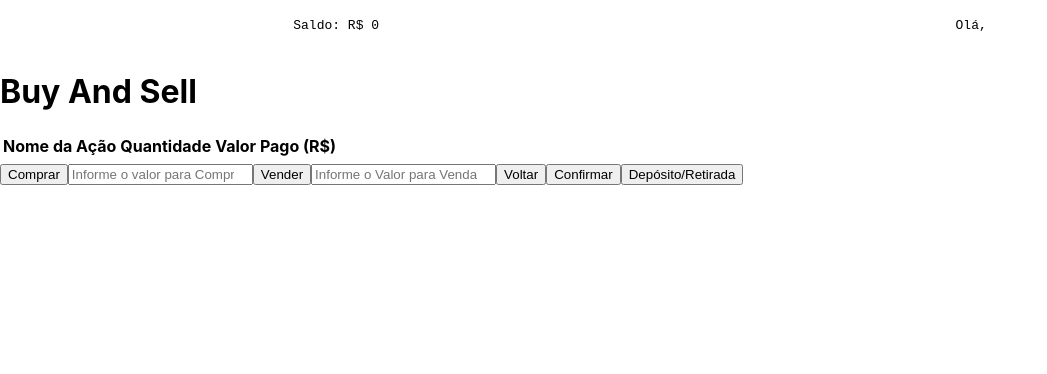
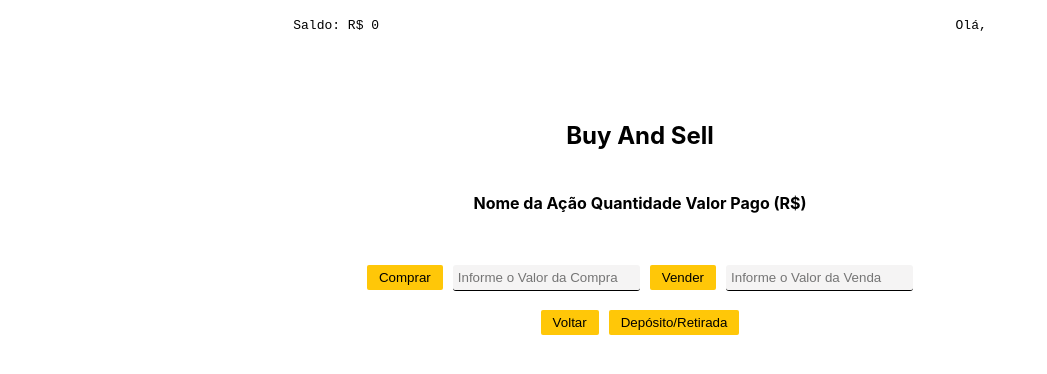
Before and after one commit to Yasmim-Matos/desafio-pratico-ps-xp, a React (Create React App) app: page /desafio-pratico-ps-xp/buyandsell in a window 1280 px wide. Shown: the top 374 px of the page, without its empty margins (0-1047 px from the left). Built offline with nearby package versions, Linux system fonts and the light colour scheme.

Commit message:
feat (style): the basic style for 'BuyAndSellPage' was added on 'BuyAndSellPage' component

```diff
--- a/src/pages/BuyAndSellPage.jsx
+++ b/src/pages/BuyAndSellPage.jsx
@@ -6,6 +6,9 @@ import AppContext from '../context/AppContext';
 
 import UserStocksData from '../utils/UserStocksData';
 import AvailableStocksToInvestData from '../utils/AvailableStocksToInvestData';
+
+import '../styles/BuyAndSellPage.css';
+import '../styles/StyleForTables.css';
 
 function BuyAndSellPage() {
     const [inputValue, setNewValue] = useState(0);
@@ -96,13 +99,16 @@ function BuyAndSellPage() {
     }
 
     return (
-        <main className="buy-and-sell-container">
+        <main>
             <Header />
+
+            <section className="buy-and-sell-container">
+
                 <h1>Buy And Sell</h1>
 
                 { typeOfStock === 1
                     ?
-                <table>
+                    <table className="styled-table">
                         <thead>
                             <tr>
                                 <th>Nome da Ação</th>
@@ -137,6 +143,7 @@ function BuyAndSellPage() {
                     </table>
                 }
 
+                <div className="principal-buttons-inputs-buy-sell">
                     <button
                         type="button"
                         name="buy-button"
@@ -147,7 +154,7 @@ function BuyAndSellPage() {
 
                     <input
                         type="number"
-                placeholder="Informe o valor para Compra"
+                        placeholder="Informe o Valor da Compra"
                         onChange={ ({ target: { value } }) => setNewValue(value) }
                     />
 
@@ -161,10 +168,12 @@ function BuyAndSellPage() {
 
                     <input
                     type="number"
-            placeholder="Informe o Valor para Venda"
+                    placeholder="Informe o Valor da Venda"
                     onChange={ ({ target: { value } }) => setNewValue(value) }
                     />
+                </div>
 
+                <div className="buy-and-sell-redirect-buttons">
                     <Link to="/stocklist">
                         <button
                             type="button"
@@ -173,12 +182,6 @@ function BuyAndSellPage() {
                         </button>
                     </Link>
 
-            <button
-                type="button"
-            >
-                Confirmar
-            </button>
-
                     <Link to="/depositandwithdrawal">
                         <button
                             type="button"
@@ -186,6 +189,8 @@ function BuyAndSellPage() {
                             Depósito/Retirada
                         </button>
                     </Link>
+                </div>
+            </section>
         </main>
     );
 }
```
Lines whose indentation alone changed are shown as unchanged.
